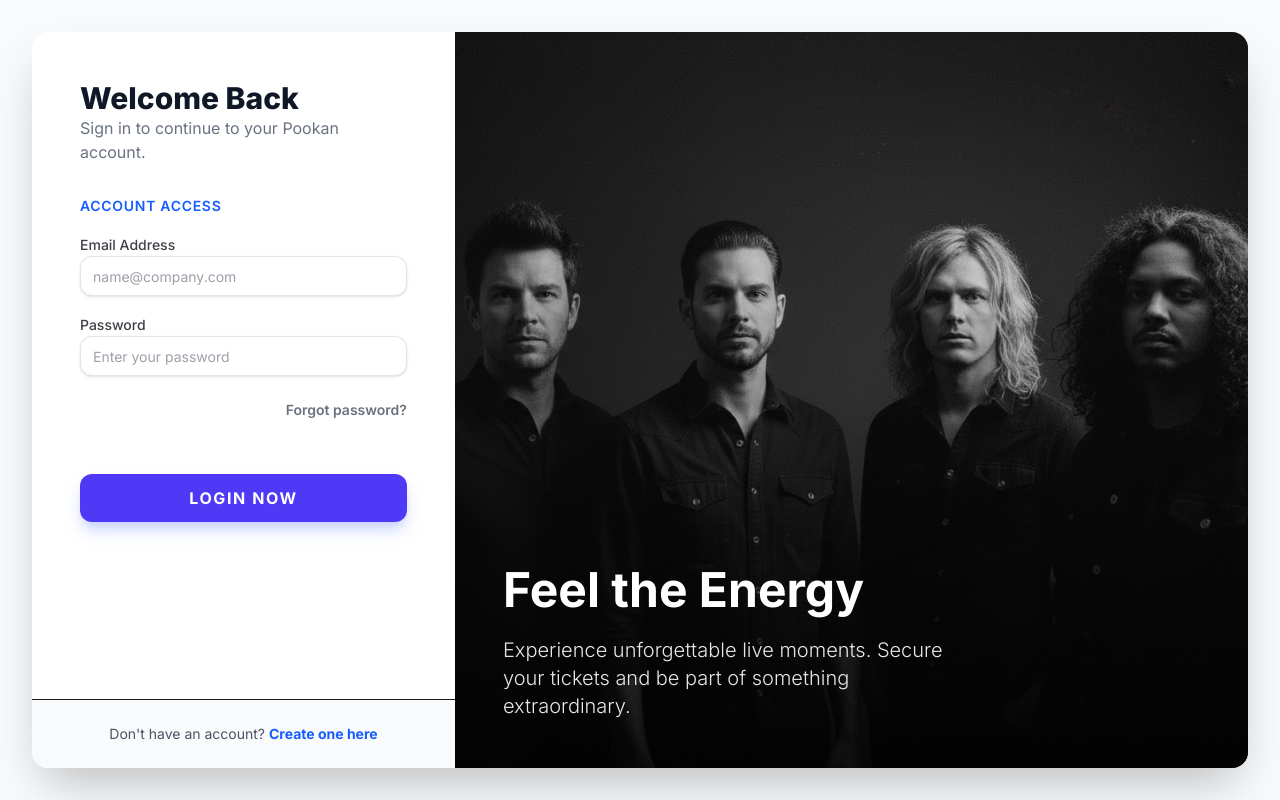
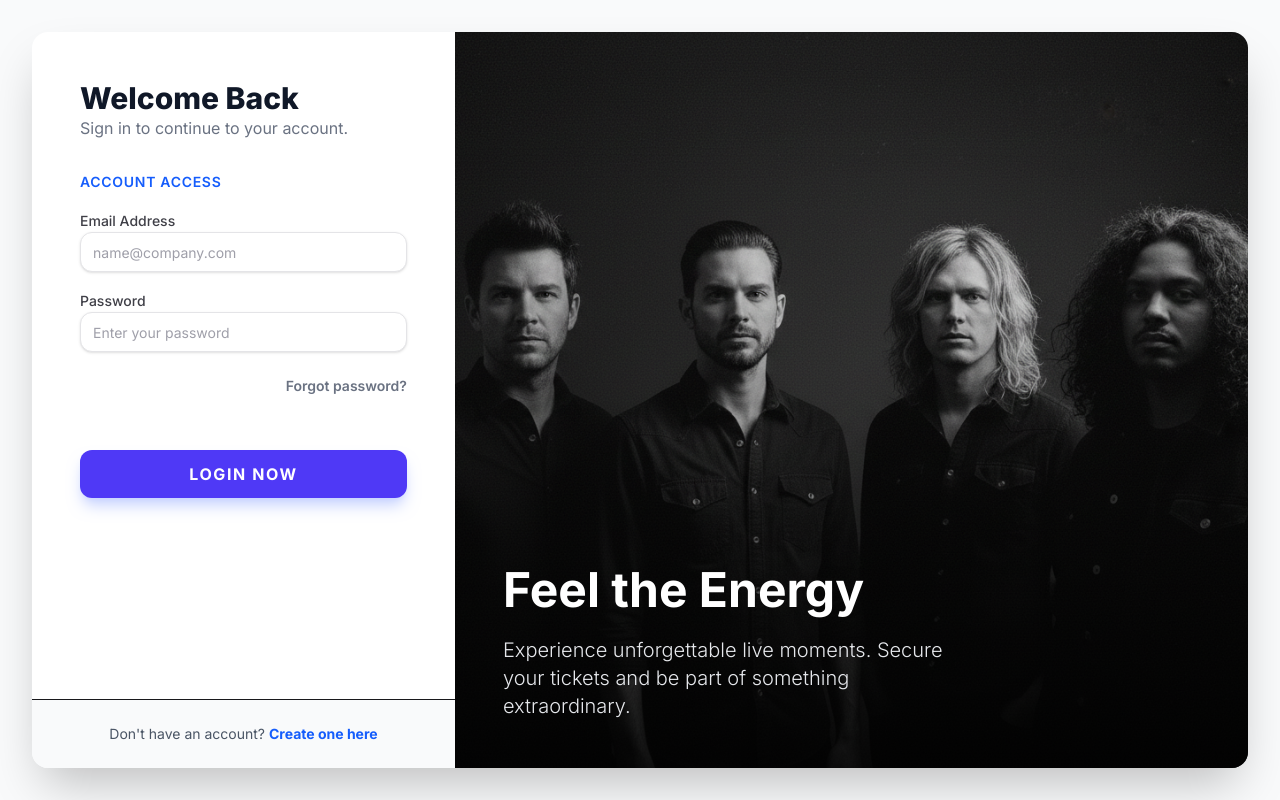
Before and after one commit to Anuphap2/ticket-frontend, a Next.js app: page /login in a window 1280 px wide. Built offline with nearby package versions, Linux system fonts and the light colour scheme; no server answers.

Commit message:
login sub title edit

```diff
--- a/src/app/(auth)/login/page.tsx
+++ b/src/app/(auth)/login/page.tsx
@@ -122,7 +122,7 @@ export default function LoginPage() {
                   Welcome Back
                 </h1>
                 <p className="text-gray-500">
-                  Sign in to continue to your Pookan account.
+                  Sign in to continue to your account.
                 </p>
               </div>
 
```
